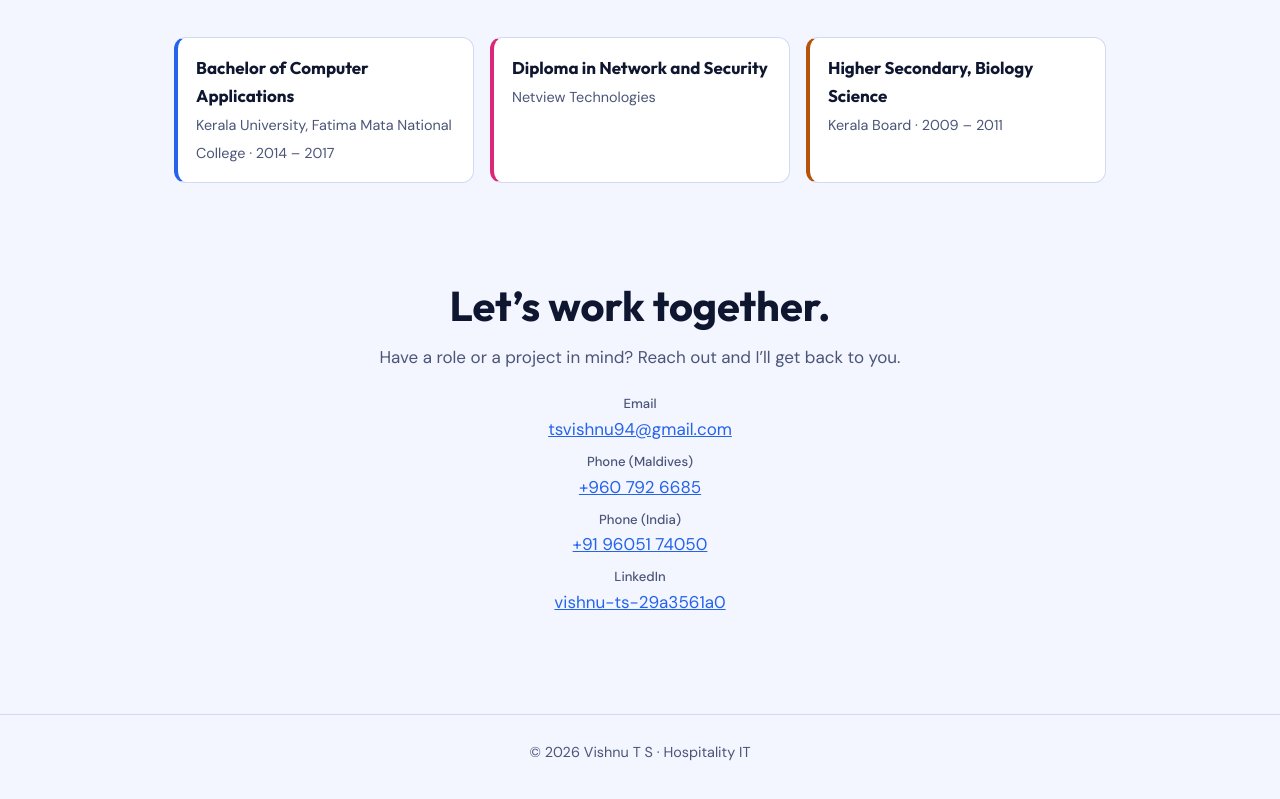
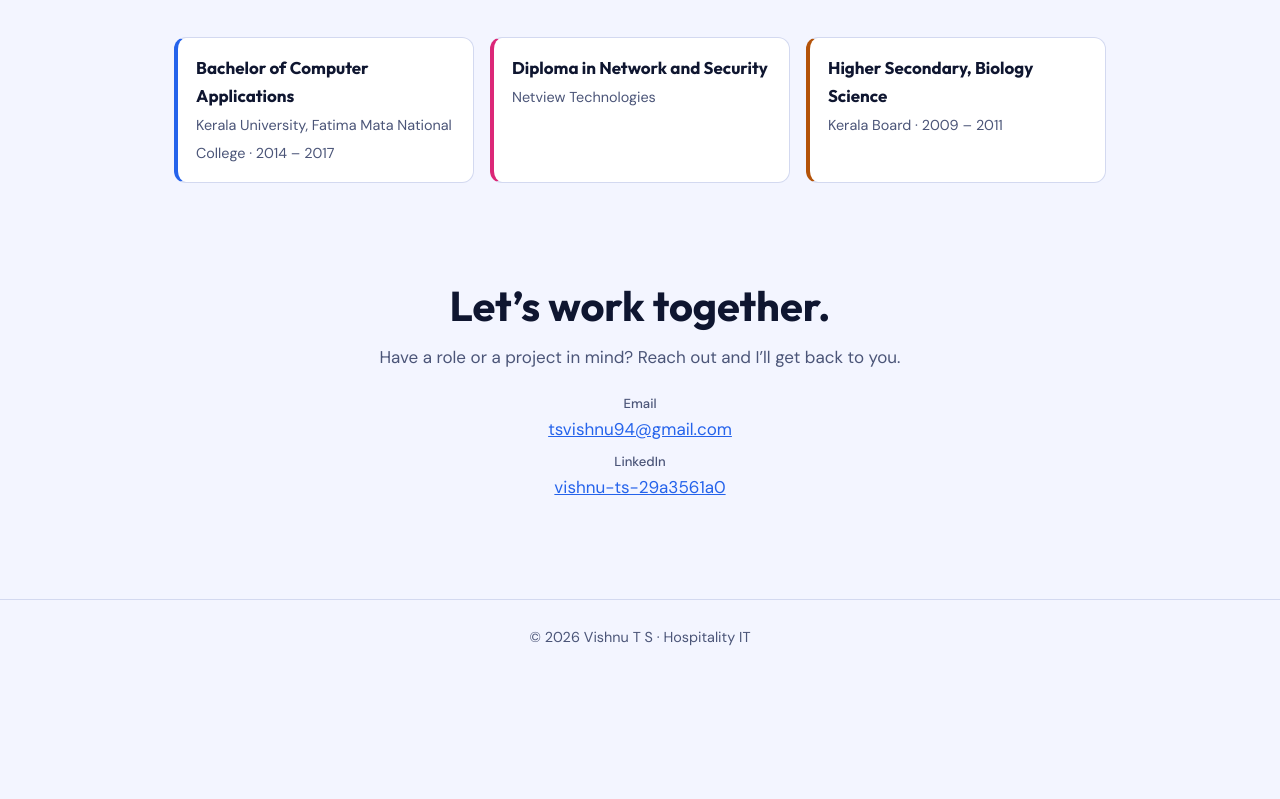
Before and after one commit to ts-vish/vishportfolio, a plain HTML site: page index.html in a window 1280 px wide. Shown: the part 5052-5851 px from the top of the page. After the commit the page ends 5735 px from the top, so only its background shows below. Drawn offline with Linux system fonts and the light colour scheme.

Commit message:
Update index.html

```diff
--- a/index.html
+++ b/index.html
@@ -268,8 +268,6 @@ footer{margin-top:80px;padding:26px 0 34px;border-top:1px solid var(--line);text
     <p>Have a role or a project in mind? Reach out and I’ll get back to you.</p>
     <ul class="info">
       <li><b>Email</b><a href="mailto:tsvishnu94@gmail.com">tsvishnu94@gmail.com</a></li>
-      <li><b>Phone (Maldives)</b><a href="tel:+9607926685">+960 792 6685</a></li>
-      <li><b>Phone (India)</b><a href="tel:+919605174050">+91 96051 74050</a></li>
       <li><b>LinkedIn</b><a href="https://www.linkedin.com/in/vishnu-ts-29a3561a0" rel="noopener">vishnu-ts-29a3561a0</a></li>
     </ul>
   </div>
```
